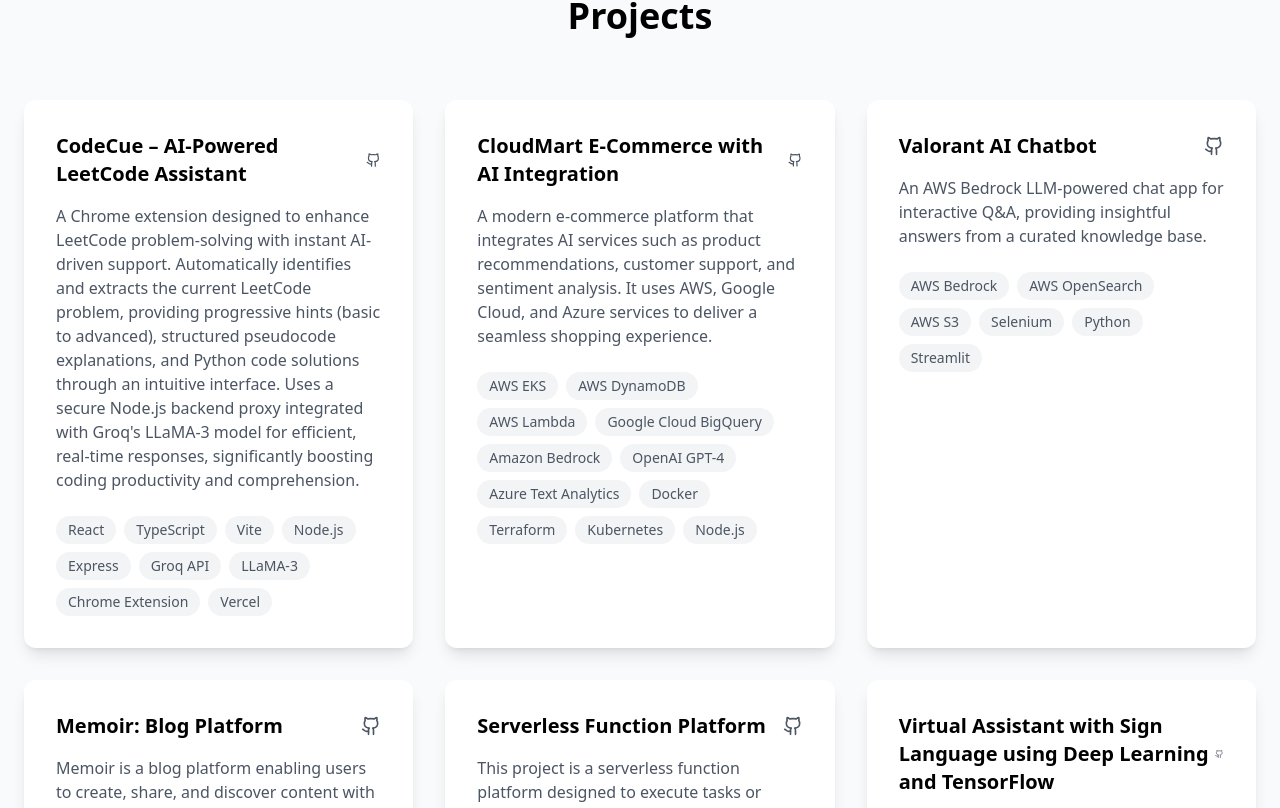
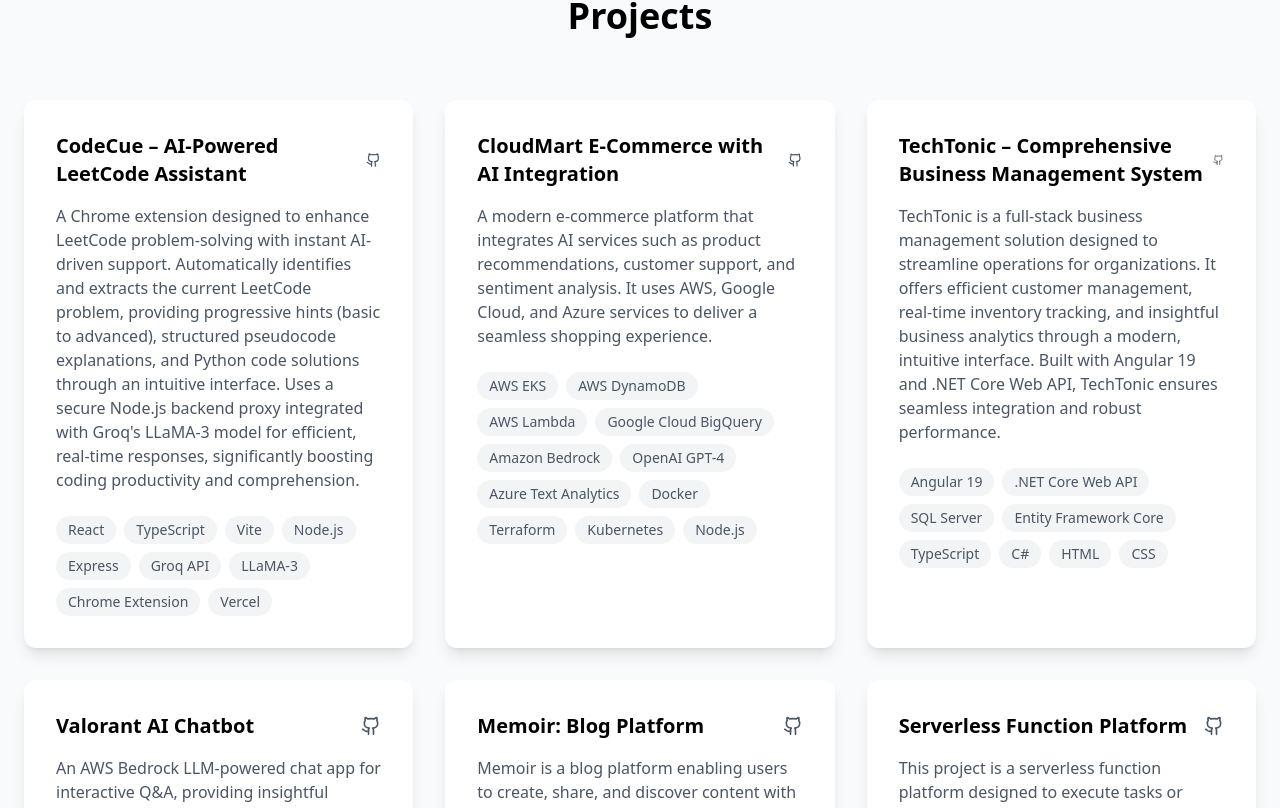
Before and after one commit to veeoid/Portfolio, a React (Vite) app: page / in a window 1280 px wide. Shown: the part 1032-1840 px from the top of the page. Built offline with nearby package versions, Linux system fonts and the light colour scheme.

Commit message:
Added TechTonic project details to App.tsx, including description and tech stack

```diff
--- a/src/App.tsx
+++ b/src/App.tsx
@@ -99,6 +99,21 @@
         "Terraform",
         "Kubernetes",
         "Node.js",
+      ],
+    },
+    {
+      "title": "TechTonic – Comprehensive Business Management System",
+      "description": "TechTonic is a full-stack business management solution designed to streamline operations for organizations. It offers efficient customer management, real-time inventory tracking, and insightful business analytics through a modern, intuitive interface. Built with Angular 19 and .NET Core Web API, TechTonic ensures seamless integration and robust performance.",
+      "github": "https://github.com/veeoid/TechTonic",
+      "tech": [
+        "Angular 19",
+        ".NET Core Web API",
+        "SQL Server",
+        "Entity Framework Core",
+        "TypeScript",
+        "C#",
+        "HTML",
+        "CSS"
       ],
     },
     {
```
